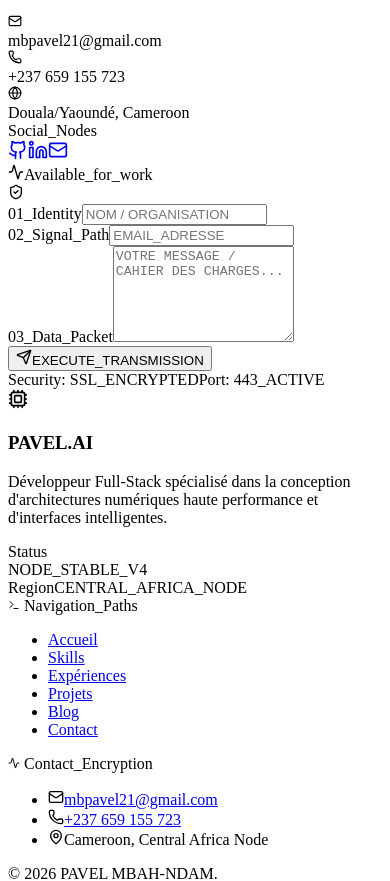
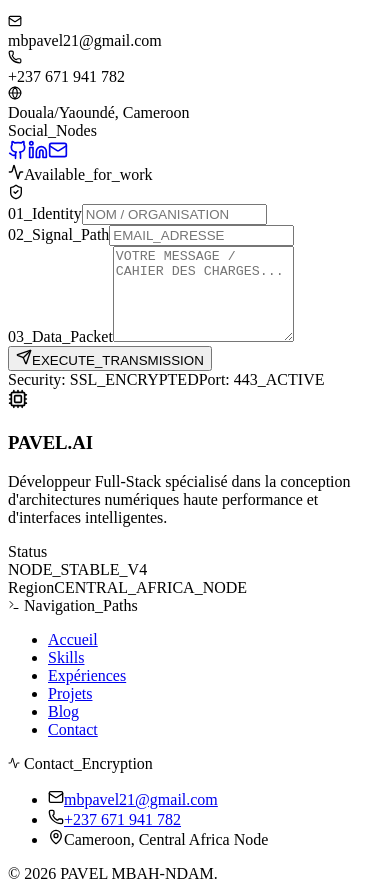
Before and after one commit to Padevend/portfolio-pave-ia, a React (Vite) app: page /contact in a window 390 px wide. Shown: the part 472-1353 px from the top of the page. Built offline with nearby package versions, Linux system fonts and the light colour scheme; the HTML template or start-up script is replaced by a standard one.

Commit message:
update phone number

```diff
--- a/src/components/sections/Footer.tsx
+++ b/src/components/sections/Footer.tsx
@@ -105,7 +105,7 @@ export const Footer: React.FC = () => {
               <li className="flex items-start gap-4 p-3 border border-slate-800 rounded-xl hover:border-blue-500/30 transition-colors">
                 <Phone size={16} className="text-blue-500 shrink-0" />
                 <a href="tel:+237659155723" className="hover:text-white transition-colors">
-                  +237 659 155 723
+                  +237 671 941 782
                 </a>
               </li>
               <li className="flex items-start gap-4 p-3 border border-slate-800 rounded-xl">
--- a/src/pages/contact_page.tsx
+++ b/src/pages/contact_page.tsx
@@ -170,7 +170,7 @@ export const Contact: React.FC = () => {
                   <div className="w-8 h-8 rounded-lg bg-white border border-slate-200 flex items-center justify-center text-blue-600">
                     <Phone size={14} />
                   </div>
-                  <span className="text-slate-600">+237 659 155 723</span>
+                  <span className="text-slate-600">+237 671 941 782</span>
                 </div>
                 <div className="flex items-center gap-4 text-xs font-mono">
                   <div className="w-8 h-8 rounded-lg bg-white border border-slate-200 flex items-center justify-center text-blue-600">
```
